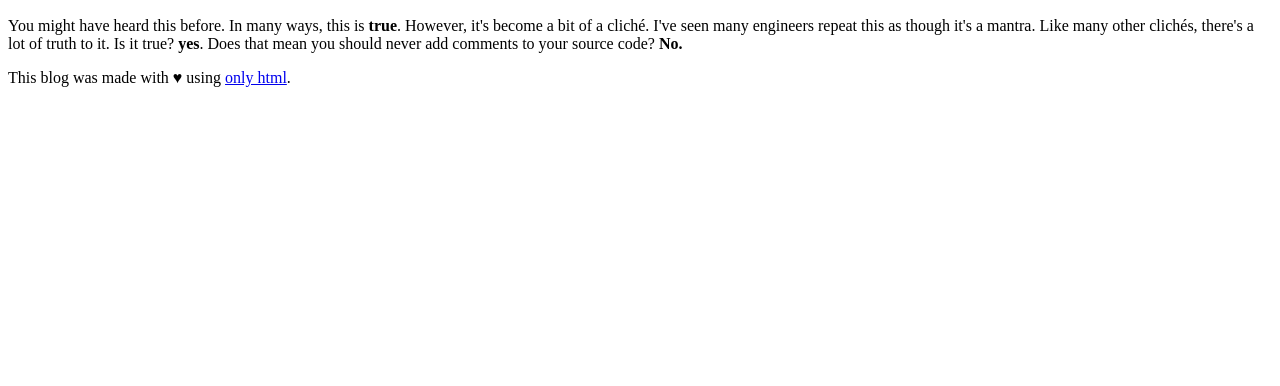
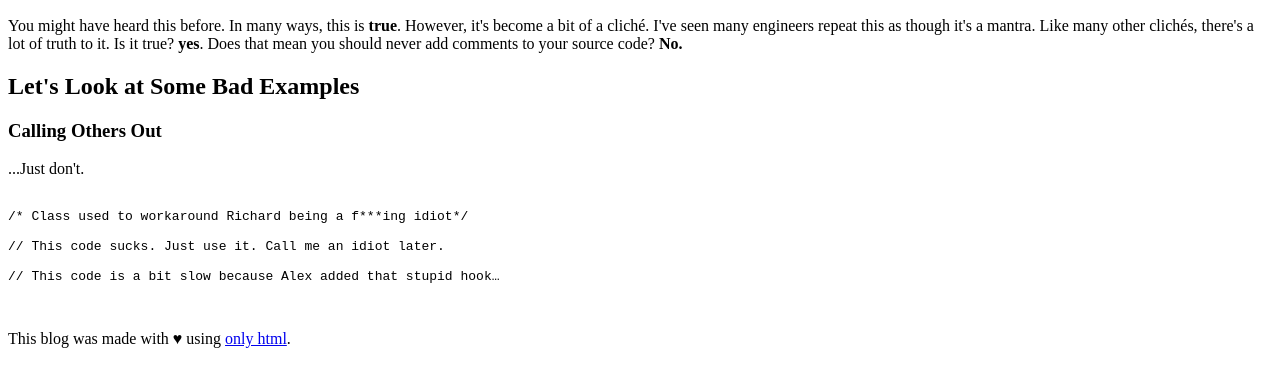
Before and after one commit to ryanolsonx/ryanolsonx.github.io, a plain HTML site: page 2022/11/why-comments.html in a window 1280 px wide. Shown: the part 136-522 px from the top of the page. Drawn offline with Linux system fonts and the light colour scheme.

Commit message:
// Why comments - Calling others out, don't

```diff
--- a/2022/11/why-comments.html
+++ b/2022/11/why-comments.html
@@ -25,6 +25,21 @@
 
   <p>You might have heard this before. In many ways, this is <strong>true</strong>. However, it's become a bit of a cliché. I've seen many engineers repeat this as though it's a mantra. Like many other clichés, there's a lot of truth to it. Is it true? <strong>yes</strong>. Does that mean you should never add comments to your source code? <strong>No.</strong></p>
 
+  <h2>Let's Look at Some Bad Examples</h2>
+
+  <h3>Calling Others Out</h3>
+
+  <p>...Just don't.</p>
+
+  <pre>
+  <code>
+/* Class used to workaround Richard being a f***ing idiot*/
+
+// This code sucks. Just use it. Call me an idiot later.
+
+// This code is a bit slow because Alex added that stupid hook…
+  </code>
+  </pre>
 
   <p>This blog was made with ♥ using <a href="only-html.html">only html</a>.</p>
 </body>
```
